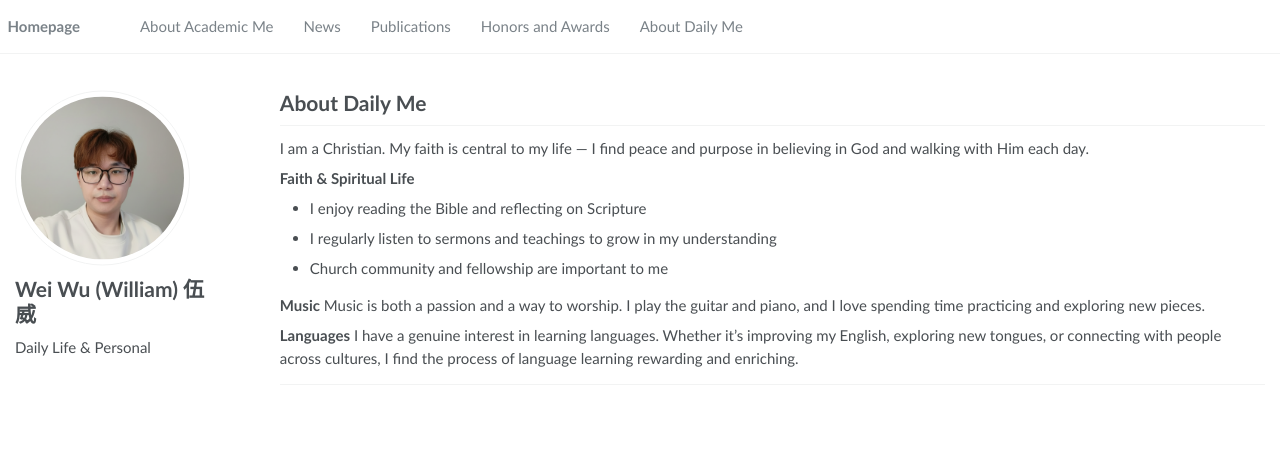
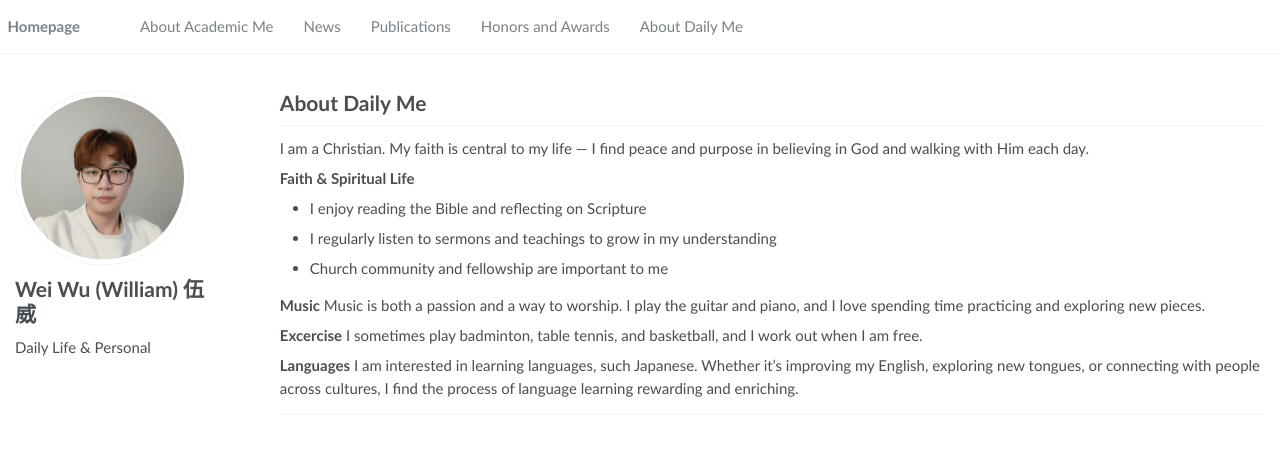
Before and after one commit to wuwei5v/weiwu.github.io, a Jekyll site: the page built from _pages/myself.md, in a window 1280 px wide. Shown: the top 454 px of the page. Built offline with Jekyll 4.4.1, drawn with Linux system fonts in a browser that asks for light colours.

Commit message:
update myself and about pages

```diff
--- a/_pages/myself.md
+++ b/_pages/myself.md
@@ -17,7 +17,10 @@ I am a Christian. My faith is central to my life — I find peace and purpose in
 **Music**
 Music is both a passion and a way to worship. I play the guitar and piano, and I love spending time practicing and exploring new pieces.
 
+**Excercise**
+I sometimes play badminton, table tennis, and basketball, and I work out when I am free.
+
 **Languages**
-I have a genuine interest in learning languages. Whether it's improving my English, exploring new tongues, or connecting with people across cultures, I find the process of language learning rewarding and enriching.
+I am interested in learning languages, such Japanese. Whether it's improving my English, exploring new tongues, or connecting with people across cultures, I find the process of language learning rewarding and enriching.
 
 ---
```
Also changed, not shown: _pages/about.md (+18 -4 lines).
